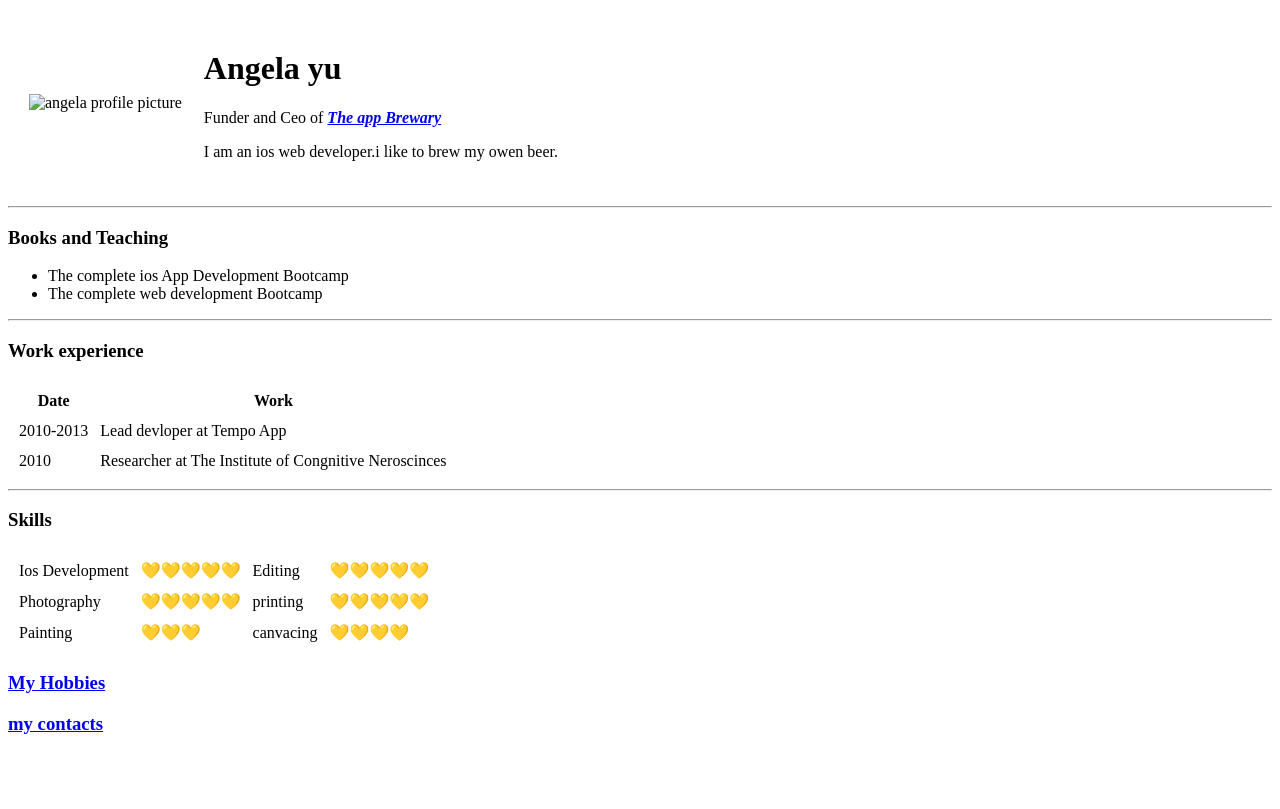
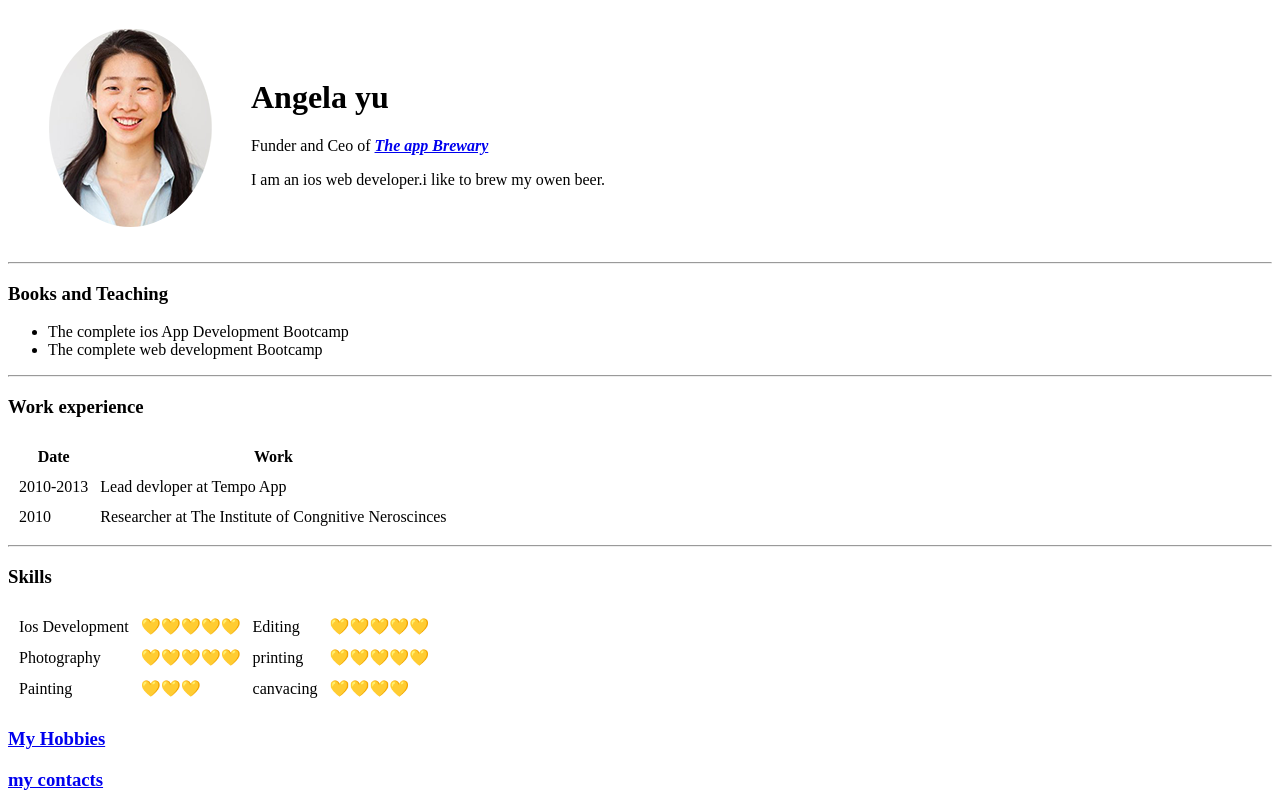
Before and after one commit to emmanuel-a-sys/amanuel-cv, a plain HTML site: page index.html in a window 1280 px wide. Drawn offline with Linux system fonts and the light colour scheme.

Commit message:
Update index.html

```diff
--- a/index.html
+++ b/index.html
@@ -9,7 +9,7 @@
 <body>
     <table cellspacing="20">
         <tr>
-            <td><img src=" anjela image.png" alt="angela profile picture"></td>
+            <td><img src=" image/anjela image.png" alt="angela profile picture"></td>
             <td>
                 <h1>Angela yu</h1>
                 <p>Funder and Ceo of <em><strong> <a href="https://appbrewery.com/">The app Brewary</a> </strong> </em></p>
```
